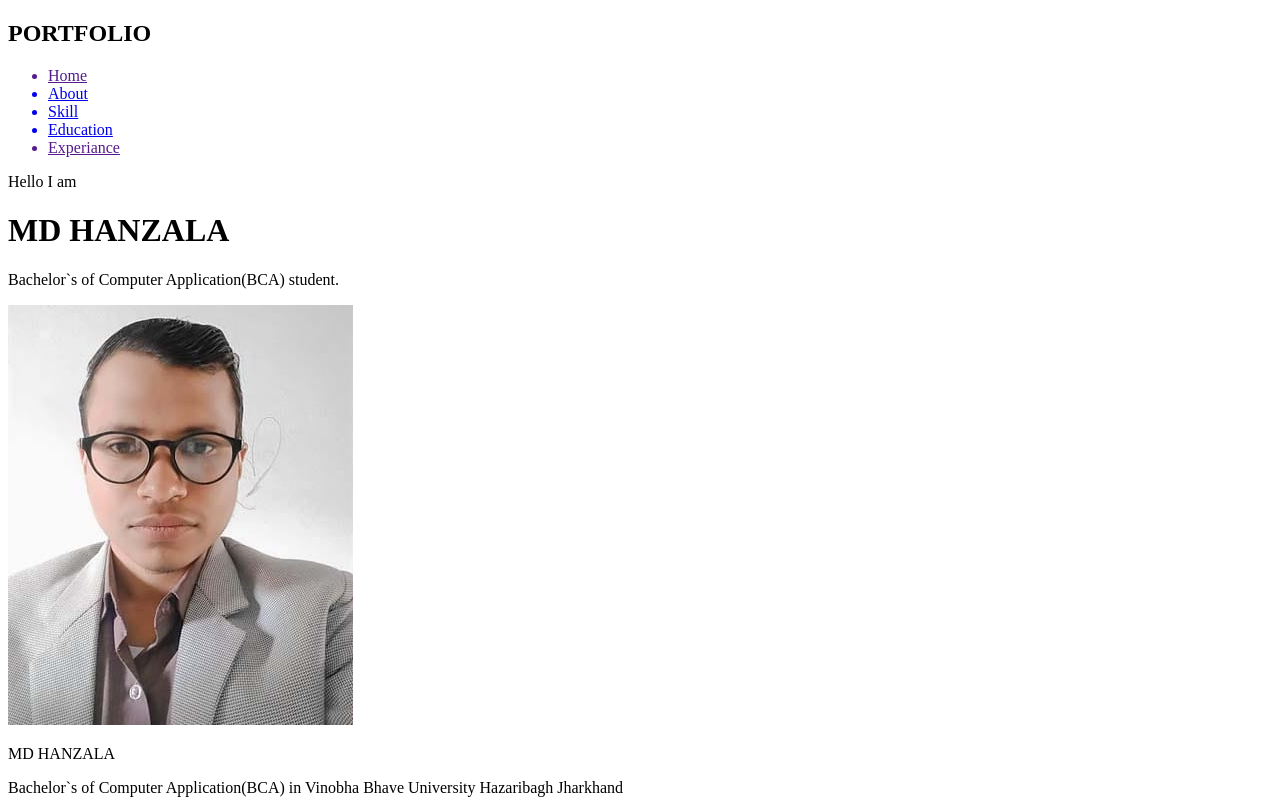
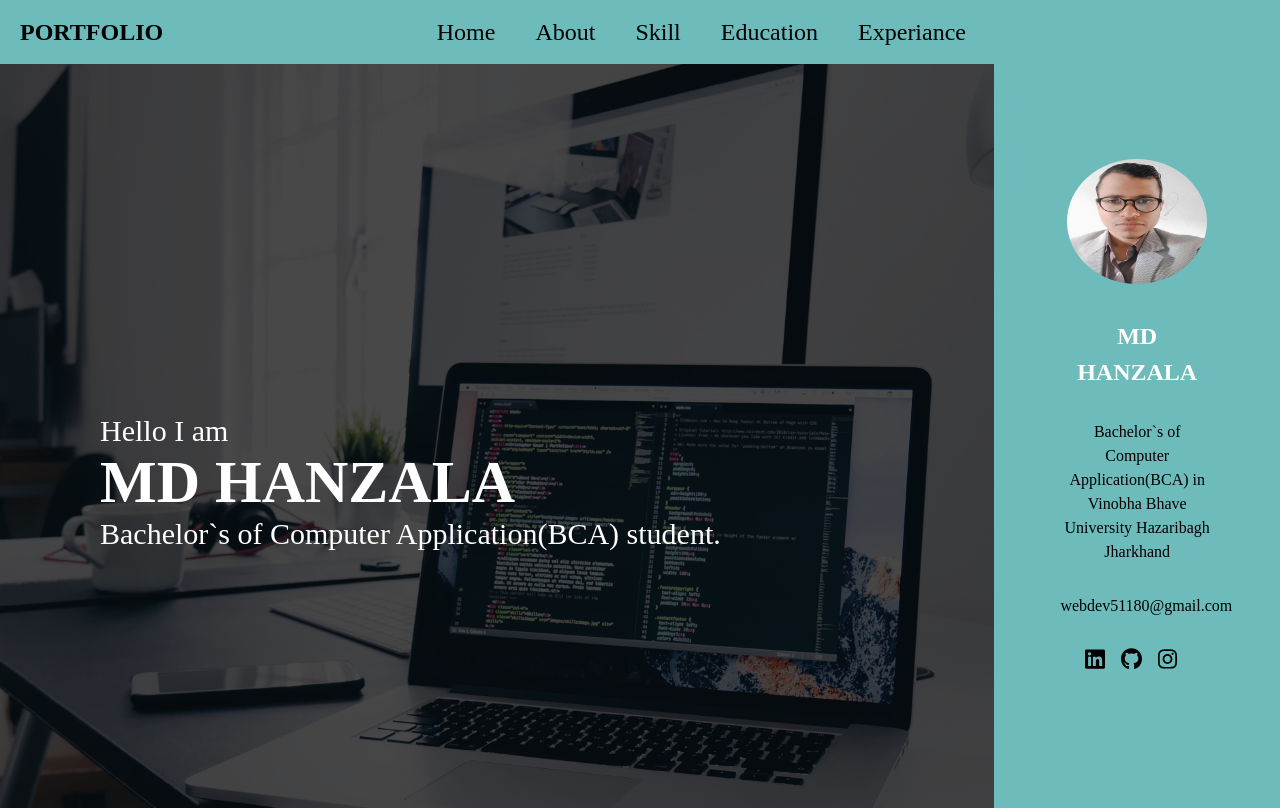
Before and after one commit to mdhanzala786/portfolio, a plain HTML site: page index.html in a window 1280 px wide. Shown: the top 808 px of the page. Drawn offline with Linux system fonts and the light colour scheme.

Commit message:
portfolio 1.2

```diff
--- a/index.html
+++ b/index.html
@@ -4,13 +4,11 @@
 <head>
     <meta charset="UTF-8">
     <meta name="viewport" content="width=device-width, initial-scale=1.0">
-    <title>Document</title>
-    <link rel="stylesheet" href="style2.css">
+    <title>Hanzala's Portfolio</title>
+    <link rel="stylesheet" href="style.css">
 </head>
 
 <body>
-    <div class="front" id="home">
-        <div class="left">
     <nav>
         <div class="port">
             <h1>PORTFOLIO</h1>
@@ -33,6 +31,9 @@
             </a>
         </ul>
     </nav>
+    <div class="front" id="home">
+        <div class="left">
+
             <div class="intro">
                 <div class="name">
                     <p>Hello I am</p>
--- a/style.css
+++ b/style.css
@@ -23,34 +23,32 @@ body{
     width: 80%;
 }
 .port{
-    margin-left: 150px;
+    margin-left: 20px;
 }
 nav{
     background-color: rgb(109 187 187);
     color: black;
-    height: 10vh;
-    width: 98.9vw;
+    height: 8vh;
     display: flex;
     align-items: center;
+    justify-content: space-between;
 }
 nav ul{
     display: flex;
-    margin-left: 200px;
+    margin-right: 294px;
     font-size: 1.5em;
 }
 nav ul a{
     text-decoration: none;
+    margin: 0 20px;
 }
 nav ul li{
     display: flex;
-    justify-content: center;
-    align-items: center;
-    color: rgb(6 5 224);
-    margin: 0 20px;
     cursor: pointer;
+    color: black;
 }
 nav ul li:hover{
-    color: rgb(2, 2, 55);
+    color: white
 }
 .intro{
     font-size: 30px;
@@ -64,7 +62,7 @@ nav ul li:hover{
 .right{
     background-color: rgb(109 187 187);
     height: 100%;
-    width: 20%;
+    width: 12%;
     text-align: center;
     padding: 0 66px;
 }
@@ -88,7 +86,7 @@ nav ul li:hover{
     height: 13px;
 }
 .photo img{
-    margin-top: 150px;
+    margin-top: 95px;
     margin-bottom: 30px;
     height: 125px;
     border-radius: 50%;
```
Lines whose indentation alone changed are shown as unchanged.
